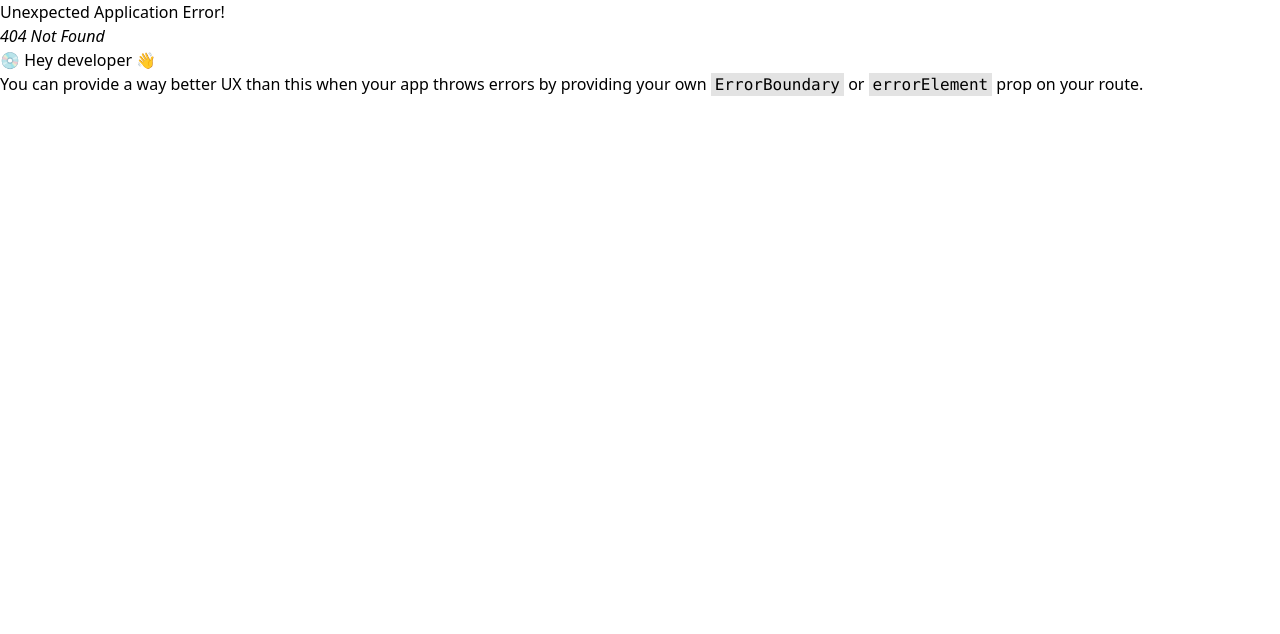
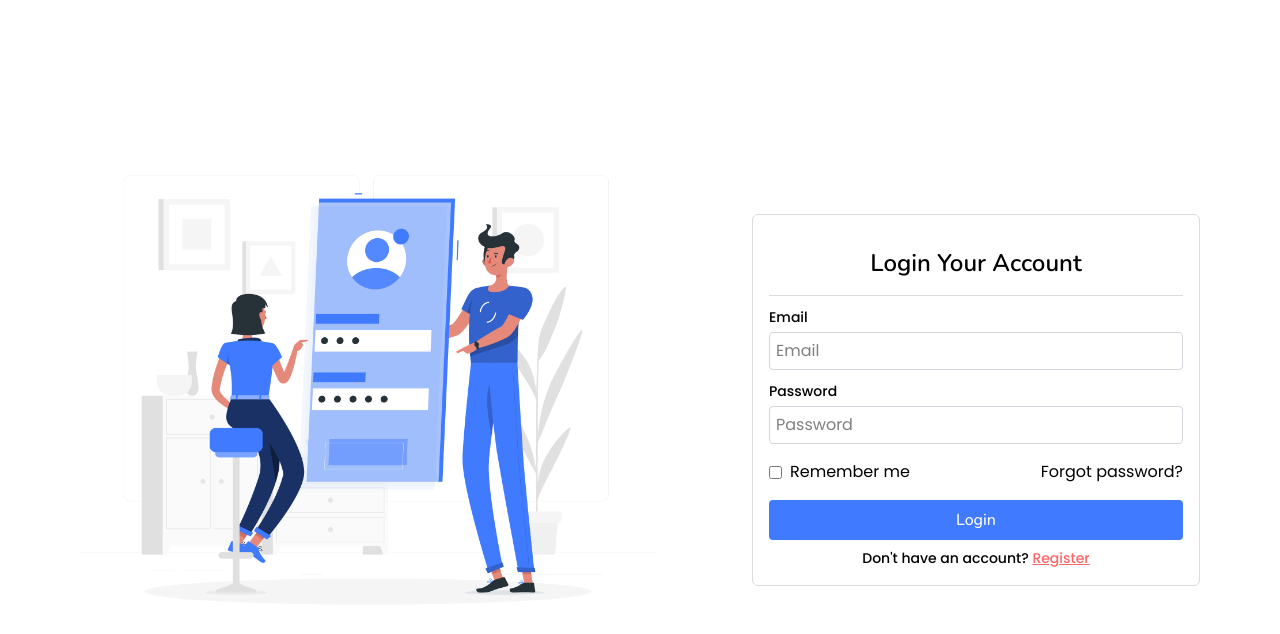
Before and after one commit to noob-ubaid/MediMart-client, a React (Vite) app: page /login in a window 1280 px wide. Before the commit this address had no page. Shown: the top 634 px of the page. Built offline with nearby package versions, Linux system fonts and the light colour scheme.

Commit message:
added login page

```diff
--- /dev/null
+++ b/src/pages/login/Login.jsx
@@ -0,0 +1,61 @@
+import React from "react";
+import login from "/login.png";
+import { Link } from "react-router";
+const Login = () => {
+  return (
+    <div className="w-full min-h-screen flex items-center justify-center">
+      <div className="flex flex-col lg:flex-row items-center justify-between gap-6 md:gap-16 lg:gap-24">
+        <div>
+          <img className="max-w-xl w-full mx-auto" src={login} alt="" />
+        </div>
+        <div className="px-4 md:px-0">
+          <div className=" dark:bg-white p-4 max-w-md border border-[#0F0F0F26] rounded-md">
+            <h2 className="text-2xl font-primary font-semibold mt-4 mb-2 border-b border-b-[#0F0F0F26] pb-4 text-center">
+              Login Your Account
+            </h2>
+            <form>
+              <label className="label text-[14px] font-secondary font-medium mb-1">
+                Email
+              </label>
+              <input
+                type="email"
+                className="input font-secondary border border-gray-300 rounded mt-1 p-1.5 outline-none w-full mb-2"
+                placeholder="Email"
+              />
+
+              <label className="label text-[14px] font-secondary font-medium mb-1">
+                Password
+              </label>
+              <input
+                type="password"
+                className="input font-secondary border border-gray-300 rounded mt-1 p-1.5 outline-none w-full mb-2"
+                placeholder="Password"
+              />
+
+              <div className="mt-2 flex justify-between">
+                <label className="flex items-center font-secondary gap-2">
+                  <input type="checkbox" />
+                  Remember me
+                </label>
+                <a className="link link-hover font-secondary">Forgot password?</a>
+              </div>
+
+              <button type="submit" className="bg-[#407BFF] text-white py-2 rounded font-primary font-medium mt-4 w-full">
+                Login
+              </button>
+
+              <p className="text-center text-[14px] font-secondary mt-2 font-medium">
+                Don't have an account?{" "}
+                <Link to="/register" className="text-red-400 underline">
+                  Register
+                </Link>
+              </p>
+            </form>
+          </div>
+        </div>
+      </div>
+    </div>
+  );
+};
+
+export default Login;
--- a/src/router/Router.jsx
+++ b/src/router/Router.jsx
@@ -1,8 +1,13 @@
 import { createBrowserRouter } from "react-router";
 import Home from "../pages/Home/Home";
+import Login from "../pages/login/Login";
 export const router = createBrowserRouter([
   {
     path: "/",
     Component : Home
   },
+  {
+    path: "/login",
+    Component : Login
+  },
 ]);
```
Also changed, not shown: public/login.png (added), public/signup.png (added).
